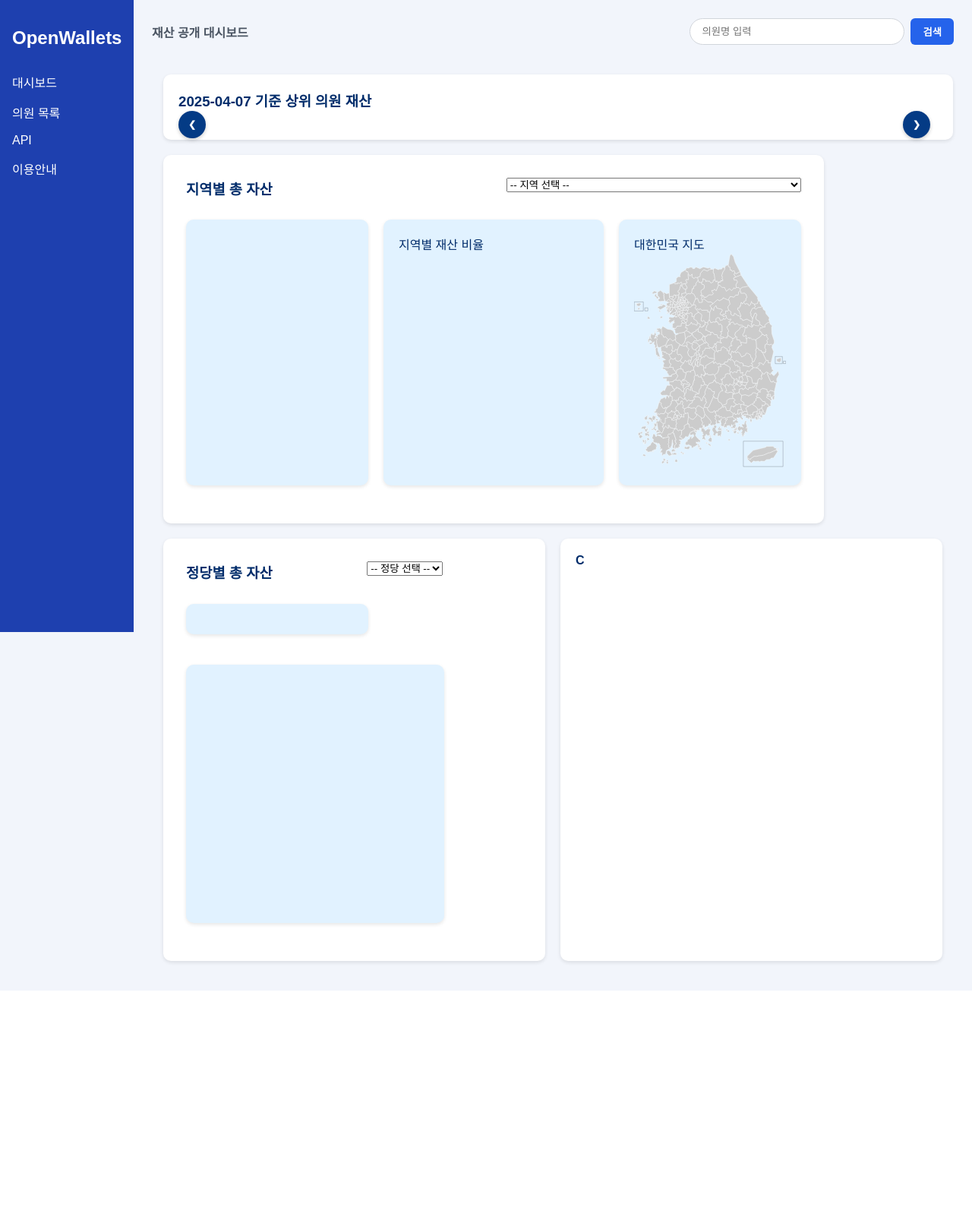
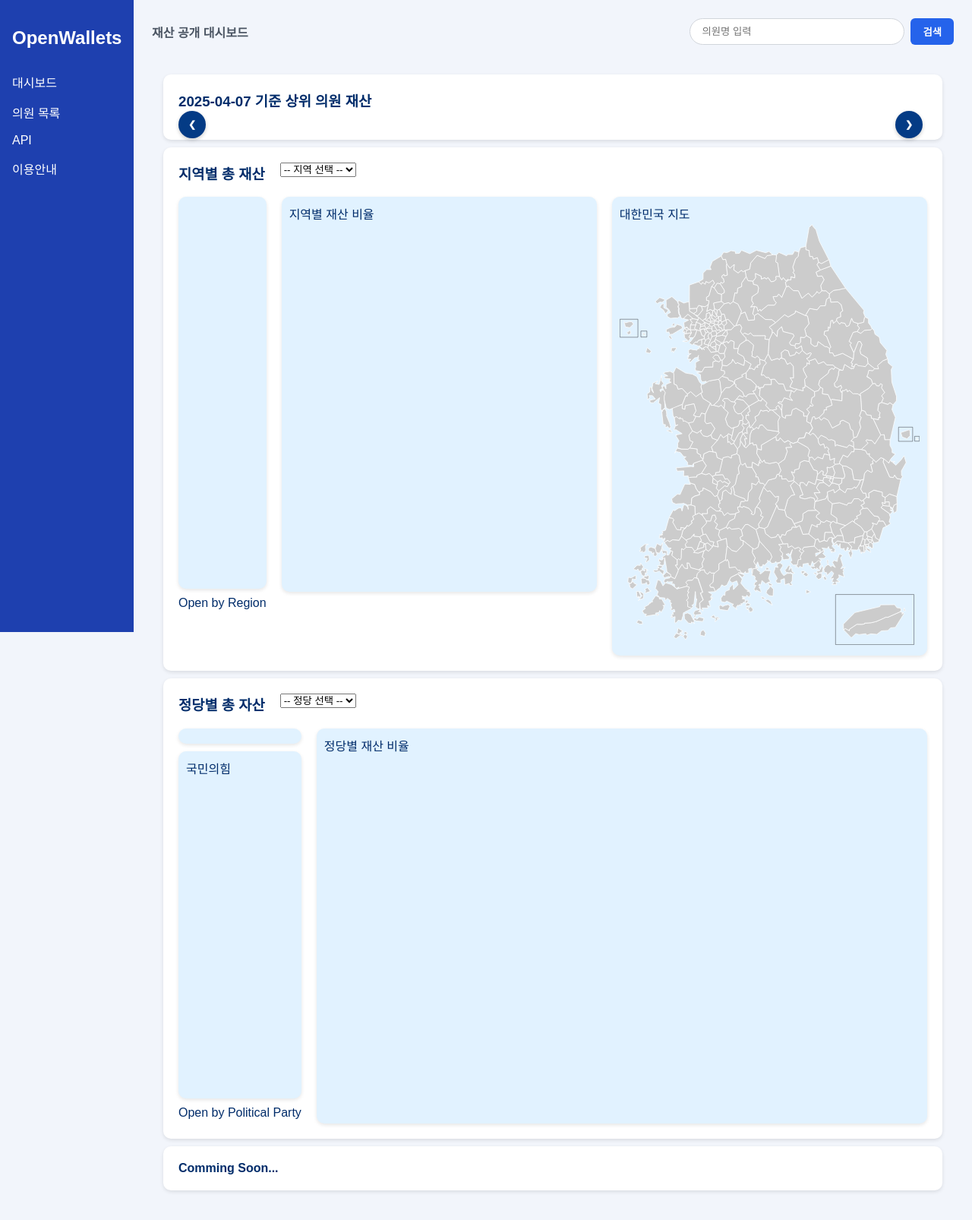
Before and after one commit to Zino03/OpenWallets, a Django app: page / in a window 1280 px wide. Shown: the whole page at 76% size. Before the commit the page ends 1304 px from the top, so only its background shows below. Run offline with Django 5.2, Linux system fonts and the light colour scheme; data that the repository does not hold is empty; a map, chart or similar area stays blank.

Commit message:
기능 및 배치 완료

```diff
--- a/OpenWallets/ow/templates/main_page.html
+++ b/OpenWallets/ow/templates/main_page.html
@@ -17,10 +17,9 @@
             color: #002c6a;
         }
         .main {
-            display:flex;
-            flex-wrap: wrap;
             padding: 5px;
         }
+
         .card {
             background: white;
             border-radius: 10px;
@@ -34,26 +33,26 @@
         .card-a{
             background: #E1F2FF;
             border-radius: 10px;
-            padding: 20px;
-            margin-bottom: 20px;
+            padding: 10px;
             box-shadow: 0 2px 5px rgba(0,0,0,0.1);
+            flex: 1 1 auto;
+            min-width: 0;
+            width: auto;
+            height: 100%;
+        }
+
+        .flex-container {
+            display: flex;
+            gap: 20px;
+            width: 100%;
+            flex-decoration: row;
+            align-items: stretch;
+            min-width: 0;
             height: auto;
         }
 
         .card h3 {
             margin-top: 0;
-        }
-        .chart {
-            width: 100%;
-            height: 250px;
-            background: #dde8fb;
-            border-radius: 8px;
-            display: flex;
-            align-items: center;
-            justify-content: center;
-            font-size: 20px;
-            font-weight: bold;
-            color: #043b85;
         }
 
         .slider-wrapper {
@@ -114,26 +113,12 @@
 
         /* 오른쪽 버튼도 슬라이더 오른쪽 밖으로 */
         #nextBtn {
-            right: 10px;
+            right: 20px;
         }
 
         a {
             text-decoration: none;
             color: black;
-        }
-
-        .flex-container {
-            display: flex;
-            gap: 20px;
-            margin: 10px;
-            flex-wrap: wrap; /* 창이 좁아질 경우 아래로 배치됨 */
-            align-items: first-start;
-        }
-        .flex-item {
-            flex: 1 1 auto;
-            min-width: 200px;
-            max-width: 100%;
-            box-sizing: border-box;
         }
 
         .region_name path,
@@ -160,7 +145,14 @@
 
         canvas {
             max-width: 100%;
-            height: auto;
+            height: 100% !important;
+        }
+
+        .column{
+            display: flex;
+            flex-direction: column;
+            gap: 10px;
+            margin-bottom: 5px;
         }
     </style>
 </head>
@@ -215,29 +207,31 @@
     </script>
     <script src="https://cdn.jsdelivr.net/npm/chart.js"></script>
         <!-- 지역별 카드 -->
-        <div class="card region-card">
+        <div class="card">
             <div class="flex-container">
-                <h3 class="flex-item" style="min-width: 0px;">지역별 총 자산</h3>
-                <div class="flex-item" style="display: flex; flex-direction: column; gap: 5px;">
+                <h3>지역별 총 재산</h3>
+                <div class="column" style="gap: 3px;">
                     <select id="regionSelect">
                         <option value="">-- 지역 선택 --</option>
                         {% for region in regions %}
-                        <option value="{{ region }}">{{ region }}</option>
+                        <option value="{{ region }}"{% if region == "충북" %} selected{% endif %}>{{ region }}</option>
                         {% endfor %}
                     </select>
-                    <div id="regionAssetDisplay" style="font-weight:bold;">
+                    <div id="regionAssetDisplay" style="font-weight: bold;">
                         <!-- 선택한 지역 자산 금액 -->
                     </div>
                 </div>
             </div>
             <div class="flex-container">
-                <div class="card-a">
-                    <div class="flex-item" id="regionTop4">
+                <div class="column">
+                    <div class="card-a" style="flex: 0.9;">
+                        <div id="regionTop4" >
                             <!-- 선택 지역 상위 4명 의원 목록 -->
                         </div>
                     </div>
-                <div class="card-a">
-                    <div class="flex-item" style="width: 100%; max-width: 250px; height: auto">
+                    Open by Region
+                </div>
+                <div class="card-a" style="flex: 1.5; height:500px;">
                     지역별 재산 비율
                     <canvas id="regionPieChart"></canvas>
                     <script>
@@ -249,19 +243,25 @@
                                 datasets: [{
                                     label: '지역별 재산 총합',
                                     data: {{ region_asset_values|safe }},
-                                        backgroundColor: [
-                                            '#0958A7', '#D6001C', '#33A853', '#F4B400', '#8E24AA', '#E91E63',
-                                            '#FF7043', '#00897B', '#6D4C41', '#607D8B', '#C62828', '#283593',
-                                            '#AD1457', '#00ACC1', '#689F38', '#F4511E', '#7B1FA2'
-                                        ],
+                                    backgroundColor: ['#4D9FE6', '#FF5C5C', '#66DA8C', '#FFD54F', '#CE93D8',
+                                                    '#F48FB1', '#FFAB91', '#4DB6AC', '#A1887F', '#90A4AE',
+                                                    '#EF9A9A', '#7986CB', '#F06292', '#4DD0E1', '#AED581',
+                                                    '#FF8A65', '#BA68C8'],
                                     borderWidth: 1
                                 }]
                             },
                             options: {
                                 responsive: true,
+                                maintainAspectRatio: false,
+                                layout: {
+                                    padding: 30
+                                },
                                 plugins: {
                                     legend: {
                                         position: 'bottom',
+                                        labels: {
+                                            padding: 10
+                                        }
                                     },
                                     tooltip: {
                                         callbacks: {
@@ -276,9 +276,8 @@
                         });
                     </script>
                 </div>
-                </div>
-                <div class="card-a">
-                    <div class="flex-item" id="map-container" style="width: atuo; max-width: 400px; height: auto">
+                <div class="card-a" style="flex: 1.5;">
+                    <div id="map-container" style="width:100%">
                         대한민국 지도
                         {% include 'svg/korea_map.svg' %}
                     </div>
@@ -287,32 +286,37 @@
         </div>
 
         <!-- 정당별 카드 -->
-        <div class="card party-card" style="flex:1;">
+        <div class="card">
             <div class="flex-container">
-                <h3 class="flex-item">정당별 총 자산</h3>
-                <div class="flex-item">
+                <h3>정당별 총 자산</h3>
+                <div class="column" style="gap: 3px;">
                     <select id="partySelect">
                         <option value="">-- 정당 선택 --</option>
                         {% for party in parties %}
-                        <option value="{{ party }}">{{ party }}</option>
+                        <option value="{{ party }}"{% if party == "국민의힘" %} selected{% endif %}>{{ party }}</option>
                         {% endfor %}
                     </select>
-                    <div id="partyAssetDisplay" style="margin-top:10px; font-weight:bold;">
+                    <div id="partyAssetDisplay" style="font-weight:bold;">
                         <!-- 선택한 정당 자산 금액 -->
                     </div>
                 </div>
             </div>
             <div class="flex-container">
-                <div class="card-a">
-                    <div class="flex-item">
+                <div class="column">
+                    <div class="card-a" style="flex:1;">
                         <div id="partyTop4">
                             <!-- 선택 정당 상위 4명 의원 목록 -->
                         </div>
                     </div>
+                    <div class="card-a">
+                        <div>
+                            국민의힘
                         </div>
-                <div class="card-a">
-                    <div class="flex-item">
-                        <div style="width: 100%; max-width: 400px; height: 300px;">
+                    </div>
+                    Open by Political Party
+                </div>
+                <div class="card-a" style="flex:3; height:500px;">
+                    정당별 재산 비율
                     <canvas id="partyPieChart"></canvas>
                     <script>
                         const partyCtx = document.getElementById('partyPieChart').getContext('2d');
@@ -332,9 +336,16 @@
                             },
                             options: {
                                 responsive: true,
+                                maintainAspectRatio: false,
+                                layout: {
+                                    padding: 30,
+                                },
                                 plugins: {
                                     legend: {
                                         position: 'bottom',
+                                        labels: {
+                                            padding: 20
+                                        }
                                     },
                                     tooltip: {
                                         callbacks: {
@@ -351,10 +362,9 @@
                 </div>
             </div>
         </div>
+        <div class="card">
+            <strong>Comming Soon...</strong>
         </div>
-        </div>
-        <div class="card" style="flex:1;">
-            <strong>C</strong>
     </div>
     <script>
         document.addEventListener("DOMContentLoaded", function () {
@@ -378,10 +388,9 @@
             const partyTop4Div = document.getElementById('partyTop4');
 
             function renderTop4(list, container, title_name) {
-            let html = `${title_name} 재산 보유 상위 TOP4</br>`;
+                let html = `<div style=white-space: nowrap;>${title_name} 재산 상위 TOP4</div>`;
                 html += '<ol>';
                 list.forEach(item => {
-                console.log(list);
                     html += `<li>${item.name}</br>총 재산: ${item.total_assets.toLocaleString()}</li>`;
                 });
                 html += '</ol>';
@@ -445,6 +454,8 @@
                     partyTop4Div.innerHTML = '';
                 }
             });
+            regionSelect.dispatchEvent(new Event('change'));
+            partySelect.dispatchEvent(new Event('change'));
         });
     </script>
     </div>
--- a/OpenWallets/ow/templates/member_info.html
+++ b/OpenWallets/ow/templates/member_info.html
@@ -121,11 +121,13 @@
           <div>성별: <span>{{member.gender}}</span></div>
           <div>정당: <span>{{member.party}}</span></div>
           <div>선거구: <span>{{member.electoral_district}}</span></div>
+          {% if member.position %}
           <div>직책: <span>{{member.position}}</span></div>
           <div>의원회: <span>{{member.committee}}</span></div>
           <div>의원실 주소: <span>{{member.office}}</span></div>
           <div>이메일: <span>{{member.email}}</span></div>
           <div>전화: <span>{{member.tel}}</span></div>
+          {%endif%}
           {% comment %} <div>학력 및 경력 사항: <span>{{member.history}}</span></div> {% endcomment %}
         </div>
       </div>
```
Lines whose indentation alone changed are shown as unchanged.
